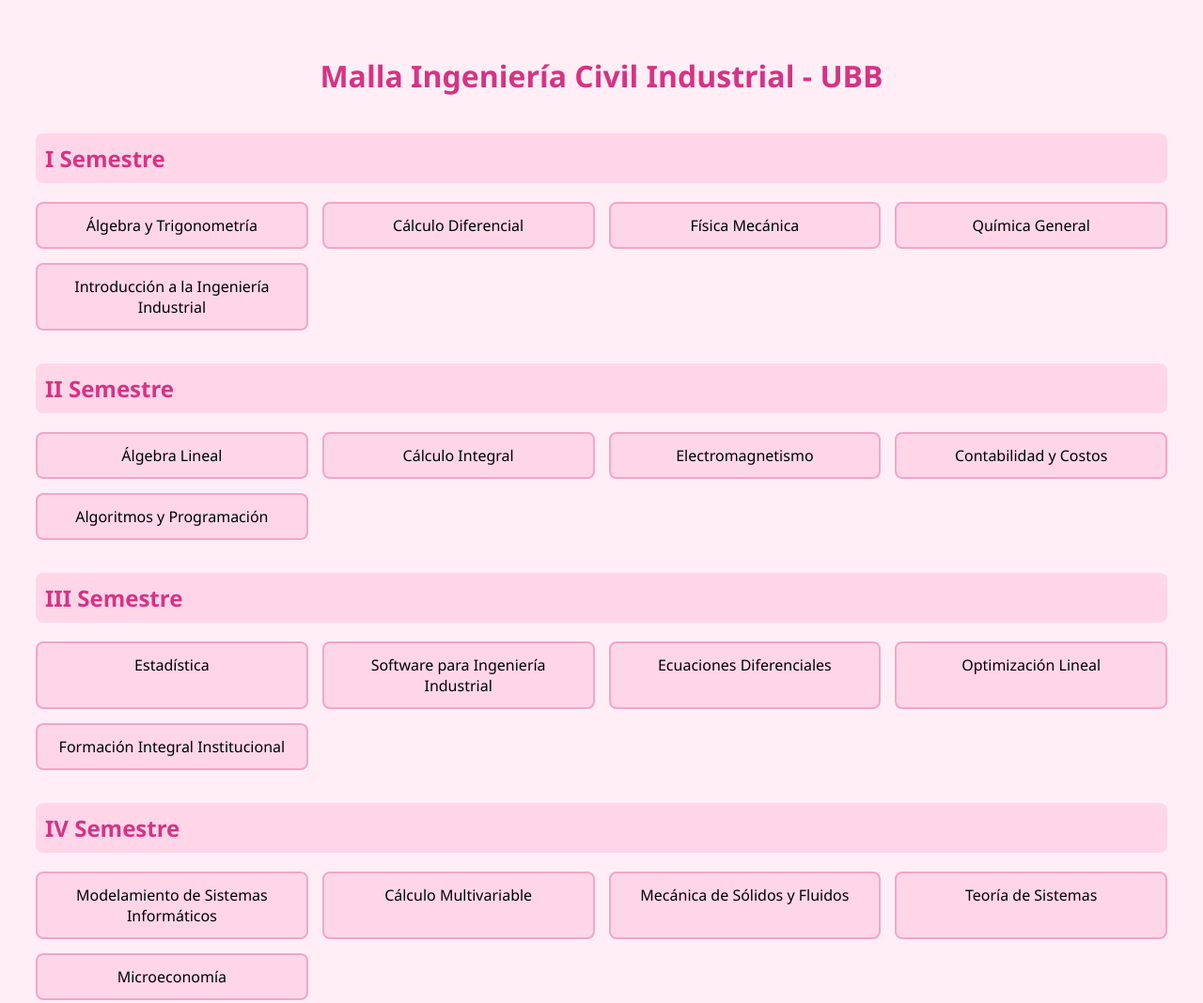
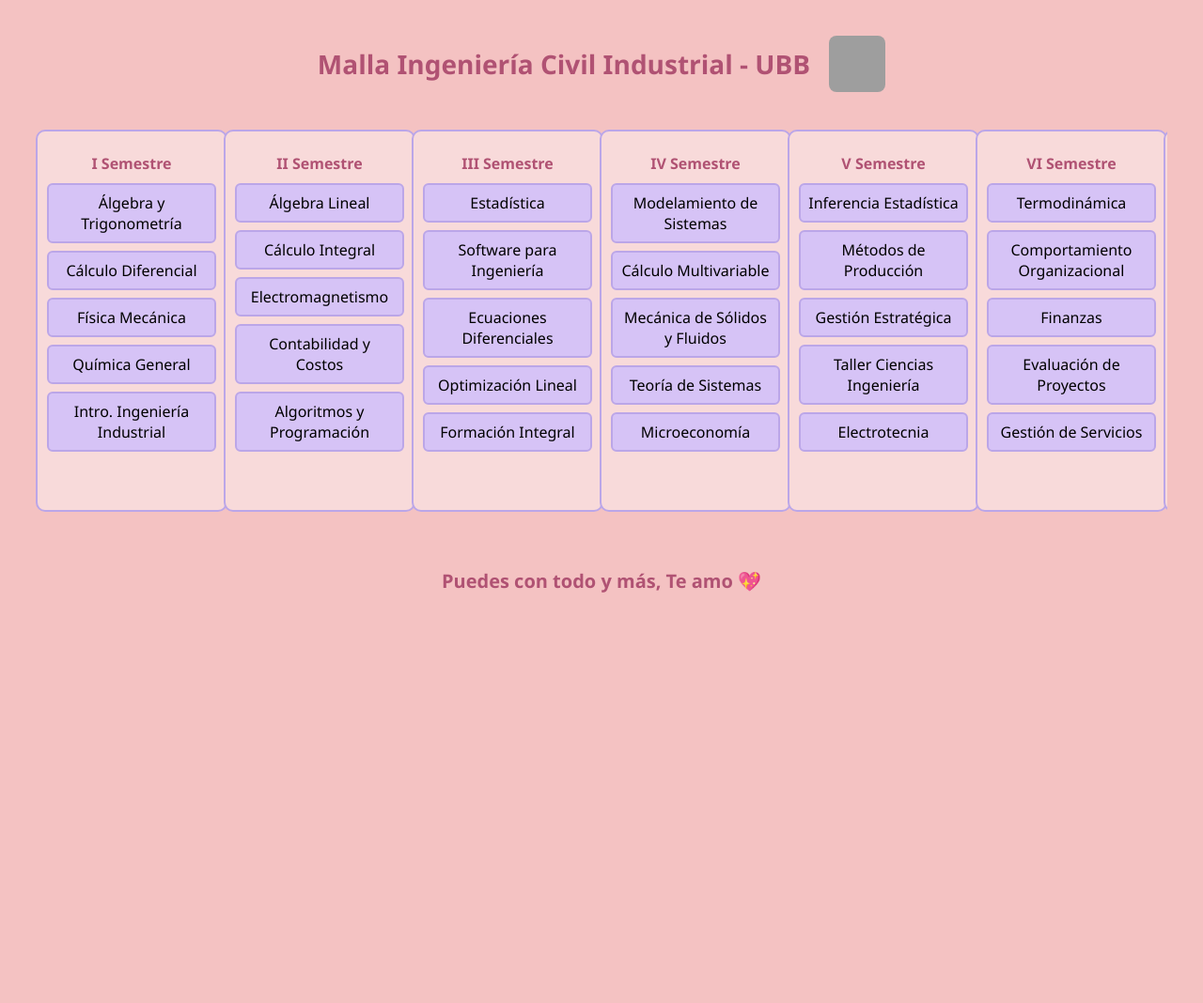
Before and after one commit to ItsNyzo/Amor, a plain HTML site: page index.html in a window 1280 px wide. Shown: the top 1068 px of the page at 94% size. After the commit the page ends 800 px from the top, so only its background shows below. Drawn offline with Linux system fonts and the light colour scheme; grey boxes are pictures that could not be loaded.

Commit message:
Update index.html

```diff
--- a/index.html
+++ b/index.html
@@ -5,145 +5,180 @@
   <title>Malla Ingeniería Civil Industrial - UBB</title>
   <style>
     body {
-      background-color: #ffeef5;
+      background-color: #f4c2c2; /* fondo rosado palo */
       font-family: 'Segoe UI', sans-serif;
       padding: 30px;
     }
 
-    h1 {
-      text-align: center;
-      color: #d63384;
+    .titulo {
+      display: flex;
+      align-items: center;
+      justify-content: center;
+      gap: 20px;
       margin-bottom: 40px;
     }
 
+    .titulo h1 {
+      color: #b05273;
+      margin: 0;
+      font-size: 28px;
+    }
+
+    .titulo img {
+      width: 60px;
+      height: 60px;
+      border-radius: 8px;
+    }
+
+    .contenedor-malla {
+      display: grid;
+      grid-template-columns: repeat(10, minmax(180px, 1fr));
+      gap: 20px;
+      overflow-x: auto;
+    }
+
     .semestre {
-      margin-bottom: 35px;
+      background-color: #f8dada;
+      border: 2px solid #bba6e8;
+      padding: 10px;
+      border-radius: 10px;
+      min-width: 180px;
     }
 
     .semestre h2 {
-      color: #d63384;
-      background-color: #ffd6e8;
-      padding: 10px;
-      border-radius: 8px;
-    }
-
-    .malla {
-      display: grid;
-      grid-template-columns: repeat(auto-fit, minmax(240px, 1fr));
-      gap: 15px;
-      margin-top: 10px;
+      text-align: center;
+      color: #b05273;
+      font-size: 16px;
+      margin-bottom: 10px;
     }
 
     .ramo {
-      background-color: #ffd6e8;
-      border: 2px solid #f3a6c6;
-      padding: 12px;
+      background-color: #d6c3f6;
+      border: 2px solid #bba6e8;
+      padding: 8px;
+      margin-bottom: 8px;
+      border-radius: 6px;
       text-align: center;
-      border-radius: 8px;
       cursor: pointer;
       user-select: none;
-      transition: all 0.3s;
+      transition: 0.3s;
     }
 
     .ramo:hover {
-      background-color: #ffc1da;
+      background-color: #c6b0f0;
     }
 
-    .tachado {
+    .ramo.tachado {
       text-decoration: line-through;
-      background-color: #e0e0e0;
+      background-color: #dcdcdc;
       color: gray;
       border-color: gray;
+    }
+
+    .mensaje-final {
+      text-align: center;
+      margin-top: 60px;
+      font-size: 20px;
+      color: #b05273;
+      font-weight: bold;
     }
   </style>
 </head>
 <body>
+
+  <div class="titulo">
     <h1>Malla Ingeniería Civil Industrial - UBB</h1>
+    <img src="https://media.giphy.com/media/JIX9t2j0ZTN9S/giphy.gif" alt="gatito tierno">
+  </div>
 
-  <!-- I al X semestre -->
-  <div class="semestre"><h2>I Semestre</h2><div class="malla">
+  <div class="contenedor-malla">
+    <div class="semestre"><h2>I Semestre</h2>
       <div class="ramo">Álgebra y Trigonometría</div>
       <div class="ramo">Cálculo Diferencial</div>
       <div class="ramo">Física Mecánica</div>
       <div class="ramo">Química General</div>
-    <div class="ramo">Introducción a la Ingeniería Industrial</div>
-  </div></div>
+      <div class="ramo">Intro. Ingeniería Industrial</div>
+    </div>
 
-  <div class="semestre"><h2>II Semestre</h2><div class="malla">
+    <div class="semestre"><h2>II Semestre</h2>
       <div class="ramo">Álgebra Lineal</div>
       <div class="ramo">Cálculo Integral</div>
       <div class="ramo">Electromagnetismo</div>
       <div class="ramo">Contabilidad y Costos</div>
       <div class="ramo">Algoritmos y Programación</div>
-  </div></div>
+    </div>
 
-  <div class="semestre"><h2>III Semestre</h2><div class="malla">
+    <div class="semestre"><h2>III Semestre</h2>
       <div class="ramo">Estadística</div>
-    <div class="ramo">Software para Ingeniería Industrial</div>
+      <div class="ramo">Software para Ingeniería</div>
       <div class="ramo">Ecuaciones Diferenciales</div>
       <div class="ramo">Optimización Lineal</div>
-    <div class="ramo">Formación Integral Institucional</div>
-  </div></div>
+      <div class="ramo">Formación Integral</div>
+    </div>
 
-  <div class="semestre"><h2>IV Semestre</h2><div class="malla">
-    <div class="ramo">Modelamiento de Sistemas Informáticos</div>
+    <div class="semestre"><h2>IV Semestre</h2>
+      <div class="ramo">Modelamiento de Sistemas</div>
       <div class="ramo">Cálculo Multivariable</div>
       <div class="ramo">Mecánica de Sólidos y Fluidos</div>
       <div class="ramo">Teoría de Sistemas</div>
       <div class="ramo">Microeconomía</div>
-  </div></div>
+    </div>
 
-  <div class="semestre"><h2>V Semestre</h2><div class="malla">
+    <div class="semestre"><h2>V Semestre</h2>
       <div class="ramo">Inferencia Estadística</div>
       <div class="ramo">Métodos de Producción</div>
       <div class="ramo">Gestión Estratégica</div>
-    <div class="ramo">Taller de Ciencias de la Ingeniería</div>
+      <div class="ramo">Taller Ciencias Ingeniería</div>
       <div class="ramo">Electrotecnia</div>
-  </div></div>
+    </div>
 
-  <div class="semestre"><h2>VI Semestre</h2><div class="malla">
+    <div class="semestre"><h2>VI Semestre</h2>
       <div class="ramo">Termodinámica</div>
       <div class="ramo">Comportamiento Organizacional</div>
       <div class="ramo">Finanzas</div>
       <div class="ramo">Evaluación de Proyectos</div>
       <div class="ramo">Gestión de Servicios</div>
-  </div></div>
+    </div>
 
-  <div class="semestre"><h2>VII Semestre</h2><div class="malla">
+    <div class="semestre"><h2>VII Semestre</h2>
       <div class="ramo">Gestión de la Innovación</div>
       <div class="ramo">Marketing</div>
       <div class="ramo">Optimización No Lineal</div>
-    <div class="ramo">Taller de Sistemas Productivos</div>
+      <div class="ramo">Taller Sistemas Productivos</div>
       <div class="ramo">Práctica Profesional I</div>
-  </div></div>
+    </div>
 
-  <div class="semestre"><h2>VIII Semestre</h2><div class="malla">
+    <div class="semestre"><h2>VIII Semestre</h2>
       <div class="ramo">Logística Integral</div>
       <div class="ramo">Simulación de Procesos</div>
-    <div class="ramo">Formulación y Preparación de Proyectos</div>
+      <div class="ramo">Formulación Proyectos</div>
       <div class="ramo">Electivo Profesional I</div>
       <div class="ramo">Electivo Profesional II</div>
-  </div></div>
+    </div>
 
-  <div class="semestre"><h2>IX Semestre</h2><div class="malla">
+    <div class="semestre"><h2>IX Semestre</h2>
       <div class="ramo">Electivo Profesional III</div>
       <div class="ramo">Electivo Profesional IV</div>
       <div class="ramo">Electivo Profesional V</div>
-    <div class="ramo">Taller de Proyecto de Emprendimiento</div>
+      <div class="ramo">Taller Proyecto Emprendimiento</div>
       <div class="ramo">Práctica Profesional II</div>
-  </div></div>
+    </div>
 
-  <div class="semestre"><h2>X Semestre</h2><div class="malla">
+    <div class="semestre"><h2>X Semestre</h2>
       <div class="ramo">Seminario de Titulación</div>
       <div class="ramo">Inclusión al Ambiente Laboral</div>
-  </div></div>
+    </div>
+  </div>
 
   <script>
-    document.querySelectorAll('.ramo').forEach(el => {
-      el.addEventListener('click', () => {
-        el.classList.toggle('tachado');
-      });
+    document.querySelectorAll('.ramo').forEach(r => {
+      r.addEventListener('click', () => r.classList.toggle('tachado'));
     });
   </script>
+
+  <div class="mensaje-final">
+    Puedes con todo y más, Te amo 💖
+  </div>
+
 </body>
 </html>
```
Lines whose indentation alone changed are shown as unchanged.
